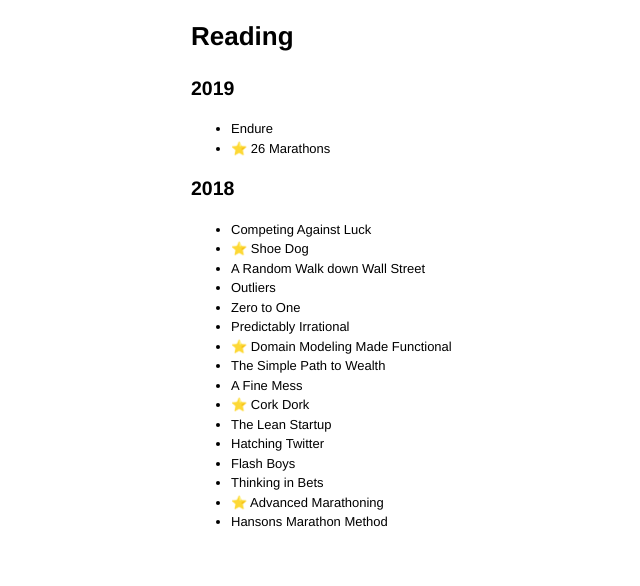
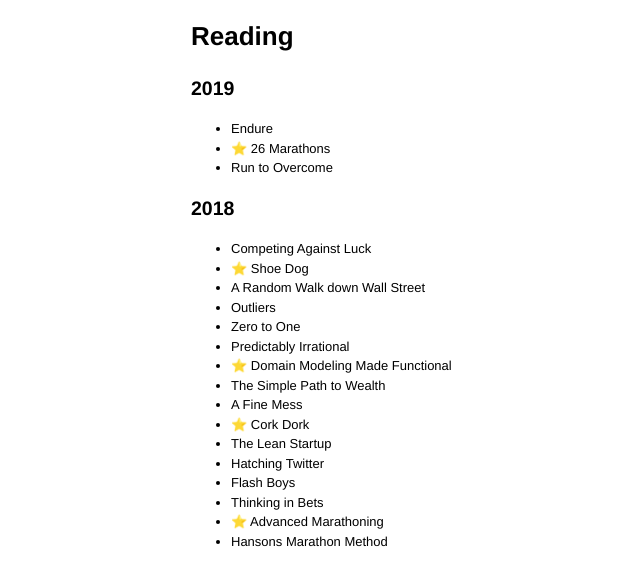
Before and after one commit to denis/denis.github.com, a Jekyll site: the page built from reading.md, in a window 1280 px wide. Shown: the top 586 px of the page, without its empty margins (49-689 px from the left). Built offline with Jekyll 4.4.1, drawn with Linux system fonts in a browser that asks for light colours; comment, search, counter and statistics services are not loaded.

Commit message:
Add Run to Overcome to books

```diff
--- a/reading.md
+++ b/reading.md
@@ -10,6 +10,7 @@
 
 - Endure
 - ⭐️ 26 Marathons
+- Run to Overcome
 
 ## 2018
 
```
